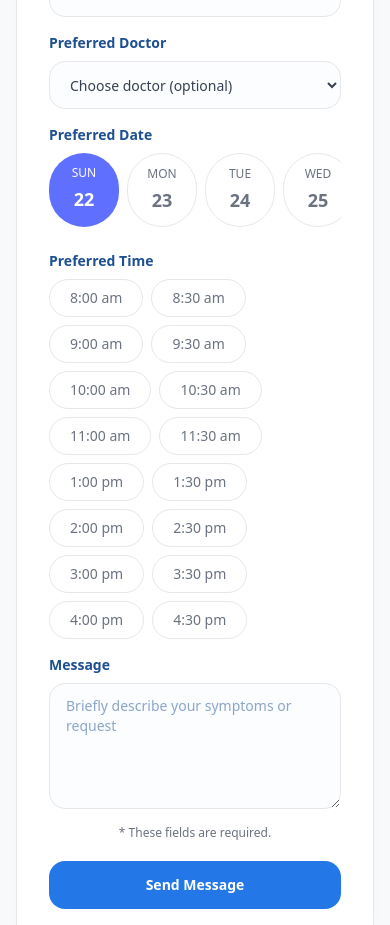
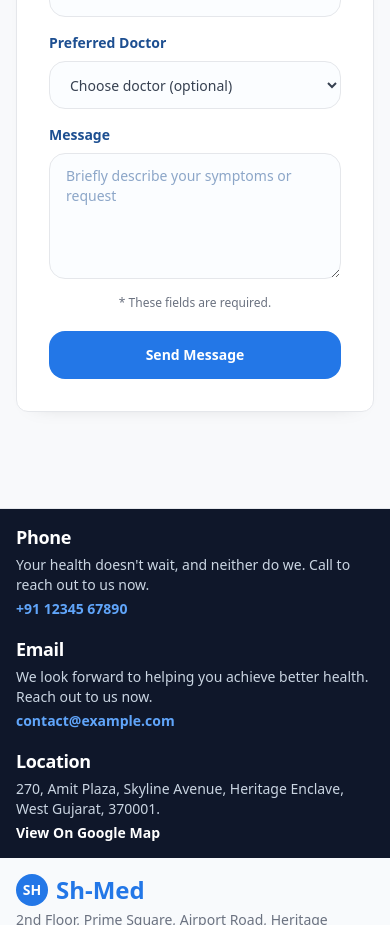
Before and after one commit to abedalhamidshehadi20-collab/appoinment, a Next.js app: page /appointments in a window 390 px wide. Shown: the part 1740-2665 px from the top of the page. Built offline with nearby package versions, Linux system fonts and the light colour scheme.

Commit message:
feat: add related doctors section to project details page for enhanced user navigation

```diff
--- a/app/(site)/projects/[slug]/page.tsx
+++ b/app/(site)/projects/[slug]/page.tsx
@@ -1,4 +1,5 @@
 import Image from "next/image";
+import Link from "next/link";
 import { redirect } from "next/navigation";
 import { readData } from "@/lib/cms";
 import BookingSlots from "@/components/BookingSlots";
@@ -17,6 +18,7 @@ export default async function ProjectDetailsPage({ params }: Props) {
   }
 
   const yearsOfExperience = new Date().getFullYear() - 2008;
+  const relatedDoctors = data.projects.filter((item) => item.slug !== slug).slice(0, 5);
 
   return (
     <main className="container fade-up pb-10">
@@ -75,6 +77,40 @@ export default async function ProjectDetailsPage({ params }: Props) {
 
       {/* Booking Slots Section */}
       <BookingSlots doctorSlug={slug} />
+
+      {/* Related Doctors Section */}
+      <section className="mt-16">
+        <h2 className="text-center text-xl font-medium text-[#1f2937]">Related Doctors</h2>
+        <p className="mt-2 text-center text-sm text-[#6b7280]">Simply browse through our extensive list of trusted doctors.</p>
+
+        <div className="mt-8 grid gap-6 sm:grid-cols-2 md:grid-cols-3 lg:grid-cols-5">
+          {relatedDoctors.map((doctor) => (
+            <Link
+              key={doctor.id}
+              href={`/doctors/${doctor.slug}`}
+              className="group overflow-hidden rounded-xl border border-[#e5e7eb] bg-white transition hover:translate-y-[-10px]"
+            >
+              <div className="overflow-hidden bg-[#eef2ff]">
+                <Image
+                  src={doctor.coverImage}
+                  alt={doctor.title}
+                  width={300}
+                  height={300}
+                  className="h-48 w-full object-cover transition group-hover:scale-105"
+                />
+              </div>
+              <div className="p-4">
+                <p className="flex items-center gap-1 text-sm text-[#10b981]">
+                  <span className="inline-block h-2 w-2 rounded-full bg-[#10b981]"></span>
+                  Available
+                </p>
+                <p className="mt-2 font-medium text-[#1f2937]">{doctor.title}</p>
+                <p className="text-xs text-[#6b7280]">{doctor.sector}</p>
+              </div>
+            </Link>
+          ))}
+        </div>
+      </section>
     </main>
   );
 }
--- a/components/AppointmentForm.tsx
+++ b/components/AppointmentForm.tsx
@@ -1,6 +1,4 @@
 "use client";
-
-import { useState } from "react";
 
 type Doctor = {
   id: string;
@@ -14,39 +12,6 @@ type Props = {
 };
 
 export default function AppointmentForm({ doctors, showSuccess }: Props) {
-  const [selectedDate, setSelectedDate] = useState(0);
-  const [selectedTime, setSelectedTime] = useState("");
-
-  // Generate next 7 days
-  const days = Array.from({ length: 7 }, (_, i) => {
-    const date = new Date();
-    date.setDate(date.getDate() + i);
-    return {
-      day: date.toLocaleDateString("en-US", { weekday: "short" }).toUpperCase(),
-      date: date.getDate(),
-      fullDate: date.toISOString().split("T")[0],
-    };
-  });
-
-  const timeSlots = [
-    "8:00 am",
-    "8:30 am",
-    "9:00 am",
-    "9:30 am",
-    "10:00 am",
-    "10:30 am",
-    "11:00 am",
-    "11:30 am",
-    "1:00 pm",
-    "1:30 pm",
-    "2:00 pm",
-    "2:30 pm",
-    "3:00 pm",
-    "3:30 pm",
-    "4:00 pm",
-    "4:30 pm",
-  ];
-
   return (
     <article className="card rounded-[28px] p-8">
       <div>
@@ -136,51 +101,6 @@ export default function AppointmentForm({ doctors, showSuccess }: Props) {
           </label>
         </div>
 
-        {/* Date Selection */}
-        <div className="grid gap-2">
-          <label className="text-sm font-semibold text-[var(--brand-deep)]">Preferred Date</label>
-          <div className="flex gap-2 overflow-x-auto pb-2">
-            {days.map((day, index) => (
-              <button
-                key={day.fullDate}
-                type="button"
-                onClick={() => setSelectedDate(index)}
-                className={`flex min-w-[70px] flex-shrink-0 flex-col items-center rounded-full px-4 py-3 text-sm transition ${
-                  selectedDate === index
-                    ? "bg-[#5f6fff] text-white"
-                    : "border border-[var(--line)] text-[#6b7280] hover:border-[#5f6fff]"
-                }`}
-              >
-                <span className="text-xs font-medium">{day.day}</span>
-                <span className="mt-1 text-lg font-semibold">{day.date}</span>
-              </button>
-            ))}
-          </div>
-          <input type="hidden" name="date" value={days[selectedDate].fullDate} />
-        </div>
-
-        {/* Time Selection */}
-        <div className="grid gap-2">
-          <label className="text-sm font-semibold text-[var(--brand-deep)]">Preferred Time</label>
-          <div className="flex flex-wrap gap-2">
-            {timeSlots.map((time) => (
-              <button
-                key={time}
-                type="button"
-                onClick={() => setSelectedTime(time)}
-                className={`rounded-full px-5 py-2 text-sm transition ${
-                  selectedTime === time
-                    ? "bg-[#5f6fff] text-white"
-                    : "border border-[var(--line)] text-[#6b7280] hover:border-[#5f6fff]"
-                }`}
-              >
-                {time}
-              </button>
-            ))}
-          </div>
-          <input type="hidden" name="time" value={selectedTime} />
-        </div>
-
         <label className="grid gap-2 text-sm font-semibold text-[var(--brand-deep)]">
           Message
           <textarea
```
